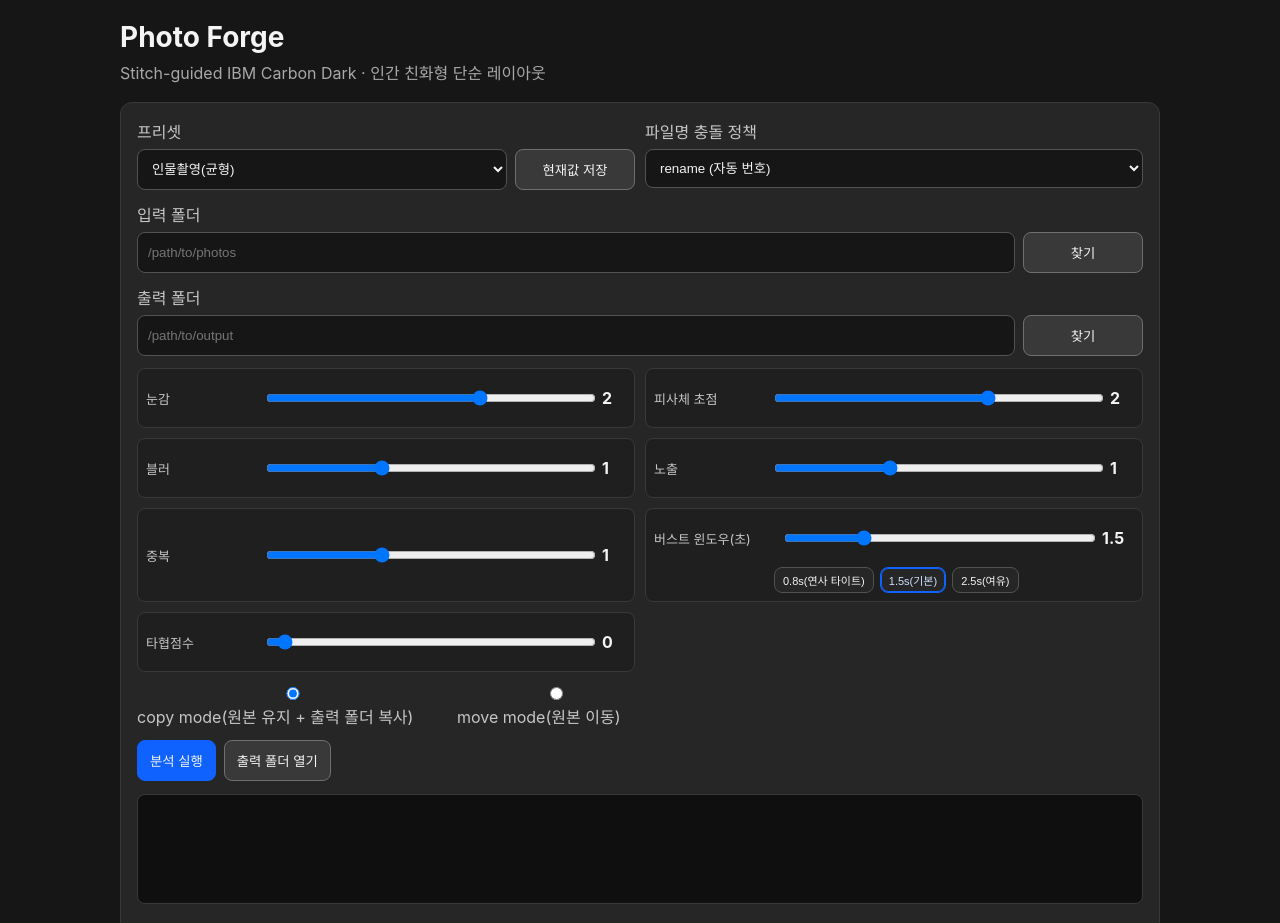
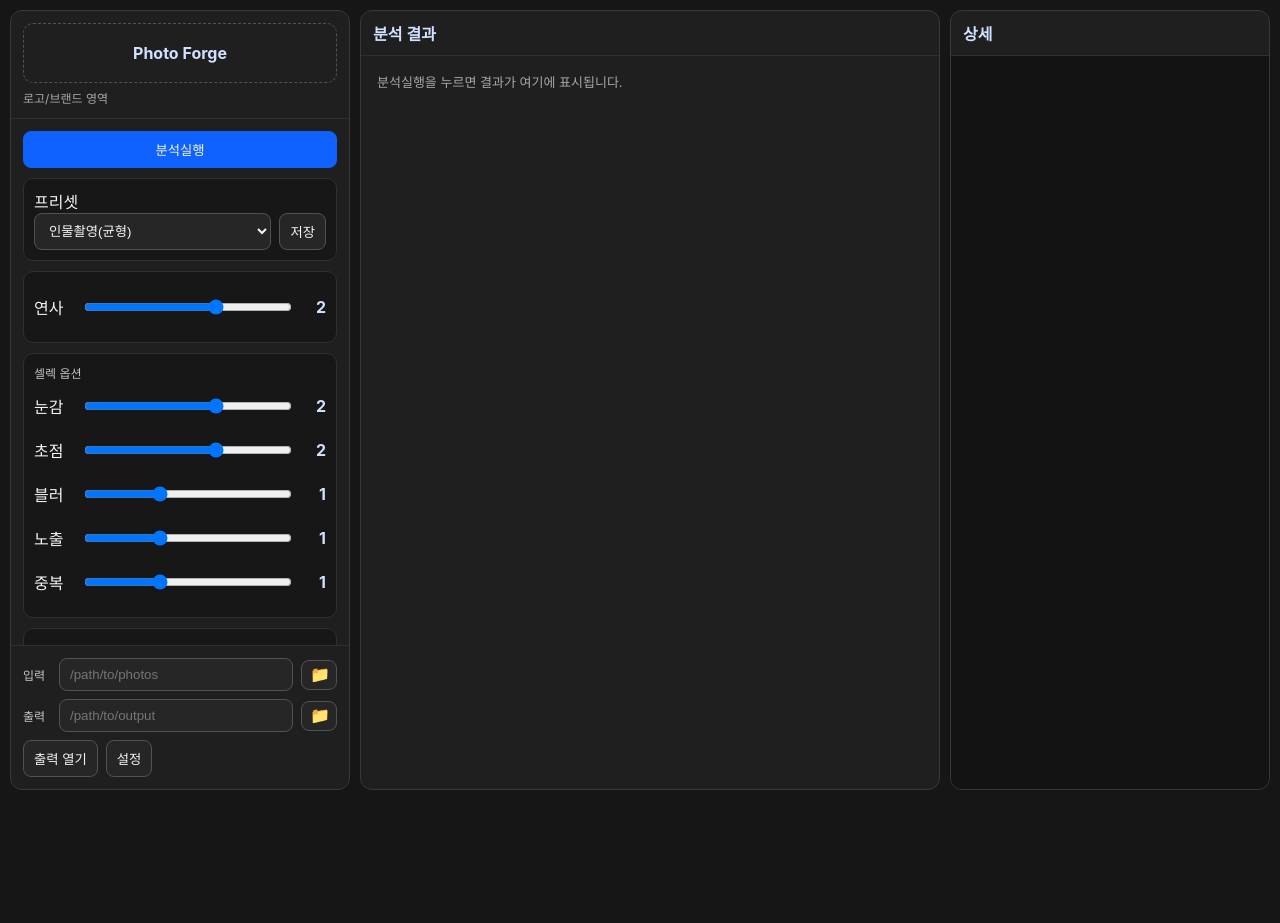
Before and after one commit to ktkarchive/photo-forge-app, an Electron app: page gui/renderer/index.html in a window 1280 px wide. Shown: the top 923 px of the page. After the commit the page ends 800 px from the top, so only its background shows below. Drawn offline with Linux system fonts and the light colour scheme.

Commit message:
feat(gui): redesign to 3-pane workflow with left controls, center results, and settings popup

```diff
--- a/gui/renderer/index.html
+++ b/gui/renderer/index.html
@@ -7,81 +7,68 @@
     <link rel="stylesheet" href="./styles.css" />
   </head>
   <body>
-    <div class="app">
-      <header class="top">
-        <div>
-          <h1>Photo Forge</h1>
-          <p>Stitch-guided IBM Carbon Dark · 인간 친화형 단순 레이아웃</p>
+    <div class="layout3">
+      <aside class="leftPane">
+        <div class="leftTop">
+          <div class="logoSlot">Photo Forge</div>
+          <div class="logoSub">로고/브랜드 영역</div>
         </div>
-      </header>
 
-      <main class="card">
-        <div class="row two-col">
-          <div>
+        <div class="leftCenter">
+          <button id="runBtn" class="primary runBtn">분석실행</button>
+
+          <div class="menuBlock">
             <label>프리셋</label>
-            <div class="field">
+            <div class="rowInline">
               <select id="presetSelect">
                 <option value="conservative">인물촬영(보수)</option>
                 <option value="balanced" selected>인물촬영(균형)</option>
                 <option value="aggressive">인물촬영(공격)</option>
               </select>
-              <button id="savePreset">현재값 저장</button>
-            </div>
-          </div>
-          <div>
-            <label>파일명 충돌 정책</label>
-            <select id="conflictPolicy">
-              <option value="rename" selected>rename (자동 번호)</option>
-              <option value="skip">skip</option>
-              <option value="overwrite">overwrite</option>
-            </select>
+              <button id="savePreset" class="ghost">저장</button>
             </div>
           </div>
 
-        <div class="row">
-          <label>입력 폴더</label>
-          <div class="field">
-            <input id="inputDir" placeholder="/path/to/photos" />
-            <button id="pickInput">찾기</button>
+          <div class="menuBlock">
+            <div class="sliderRow"><span>연사</span><input id="burstLevel" type="range" min="0" max="3" step="1" value="2" /><b id="burstLevelVal">2</b></div>
+          </div>
+
+          <div class="menuBlock">
+            <div class="blockTitle">셀렉 옵션</div>
+            <div class="sliderRow"><span>눈감</span><input id="eyes" type="range" min="0" max="3" value="2" /><b id="eyesVal">2</b></div>
+            <div class="sliderRow"><span>초점</span><input id="focus" type="range" min="0" max="3" value="2" /><b id="focusVal">2</b></div>
+            <div class="sliderRow"><span>블러</span><input id="blur" type="range" min="0" max="3" value="1" /><b id="blurVal">1</b></div>
+            <div class="sliderRow"><span>노출</span><input id="exposure" type="range" min="0" max="3" value="1" /><b id="exposureVal">1</b></div>
+            <div class="sliderRow"><span>중복</span><input id="dup" type="range" min="0" max="3" value="1" /><b id="dupVal">1</b></div>
+          </div>
+
+          <div class="menuBlock">
+            <div class="sliderRow"><span>타협</span><input id="compromise" type="range" min="0" max="15" value="0" /><b id="compromiseVal">0</b></div>
           </div>
         </div>
 
-        <div class="row">
-          <label>출력 폴더</label>
-          <div class="field">
+        <div class="leftBottom">
+          <div class="pathRow">
+            <span>입력</span>
+            <input id="inputDir" placeholder="/path/to/photos" />
+            <button id="pickInput" class="iconBtn" title="입력 폴더 찾기">📁</button>
+          </div>
+          <div class="pathRow">
+            <span>출력</span>
             <input id="outputDir" placeholder="/path/to/output" />
-            <button id="pickOutput">찾기</button>
+            <button id="pickOutput" class="iconBtn" title="출력 폴더 찾기">📁</button>
+          </div>
+          <div class="leftBottomActions">
+            <button id="openOut" class="ghost">출력 열기</button>
+            <button id="openSettings" class="ghost">설정</button>
           </div>
         </div>
+      </aside>
 
-        <div class="grid">
-          <div class="level"><span>눈감</span><input id="eyes" type="range" min="0" max="3" value="2" /><b id="eyesVal">2</b></div>
-          <div class="level"><span>피사체 초점</span><input id="focus" type="range" min="0" max="3" value="2" /><b id="focusVal">2</b></div>
-          <div class="level"><span>블러</span><input id="blur" type="range" min="0" max="3" value="1" /><b id="blurVal">1</b></div>
-          <div class="level"><span>노출</span><input id="exposure" type="range" min="0" max="3" value="1" /><b id="exposureVal">1</b></div>
-          <div class="level"><span>중복</span><input id="dup" type="range" min="0" max="3" value="1" /><b id="dupVal">1</b></div>
-          <div class="level burstLevel"><span>버스트 윈도우(초)</span><input id="burstWindow" type="range" min="0.5" max="5.0" step="0.1" value="1.5" /><b id="burstWindowVal">1.5</b><div class="burstPresets"><button type="button" class="burstPreset" data-burst="0.8">0.8s(연사 타이트)</button><button type="button" class="burstPreset active" data-burst="1.5">1.5s(기본)</button><button type="button" class="burstPreset" data-burst="2.5">2.5s(여유)</button></div></div>
-          <div class="level"><span>타협점수</span><input id="compromise" type="range" min="0" max="15" value="0" /><b id="compromiseVal">0</b></div>
-        </div>
-
-        <div class="options">
-          <label><input name="exportMode" type="radio" value="copy" checked /> copy mode(원본 유지 + 출력 폴더 복사)</label>
-          <label><input name="exportMode" type="radio" value="move" /> move mode(원본 이동)</label>
-        </div>
-
-        <div class="actions">
-          <button id="runBtn" class="primary">분석 실행</button>
-          <button id="openOut">출력 폴더 열기</button>
-        </div>
-
-        <pre id="log"></pre>
-      </main>
-    </div>
-
-    <div id="reviewModal" class="modal hidden">
-      <div class="modalCard">
-        <div class="modalHead">
-          <h3>결과 검토 (Approve / Reject)</h3>
+      <main class="centerPane">
+        <div class="paneHeader">분석 결과</div>
+        <div id="reviewPanel" class="reviewPanel hidden">
+          <div class="reviewHead">
             <span id="modalSummary">0건</span>
           </div>
           <div class="reviewToolbar">
@@ -106,12 +93,38 @@
             </label>
             <button id="quickApproveView" class="ghostBtn" type="button">approve만 빠르게 보기</button>
             <button id="quickRejectView" class="ghostBtn" type="button">reject만 빠르게 보기</button>
-          <span class="hotkeyHint">단축키: ↑↓←→ 이동, A=approve, R=reject, Q=approve quick, W=reject quick, Enter=확인, Esc=취소</span>
           </div>
+          <div class="hotkeyHint">단축키: ↑↓←→ 이동, A=approve, R=reject, Q=approve quick, W=reject quick, Enter=확인, Esc=취소</div>
           <div id="reviewGrid" class="reviewGrid"></div>
-        <div class="modalActions">
-          <button id="cancelReview">취소</button>
+          <div class="reviewActions">
+            <button id="cancelReview" class="ghost">취소</button>
             <button id="confirmReview" class="primary">확인</button>
+          </div>
+        </div>
+        <div id="emptyCenter" class="emptyCenter">분석실행을 누르면 결과가 여기에 표시됩니다.</div>
+      </main>
+
+      <aside class="rightPane">
+        <div class="paneHeader">상세</div>
+        <pre id="log"></pre>
+      </aside>
+    </div>
+
+    <div id="settingsModal" class="settingsModal hidden">
+      <div class="settingsCard">
+        <div class="settingsHead">
+          <h3>설정</h3>
+          <button id="closeSettings" class="ghost">닫기</button>
+        </div>
+        <div class="settingsBody">
+          <label class="radioRow"><input name="exportMode" type="radio" value="copy" checked /> copy mode(원본 유지 + 출력 폴더 복사)</label>
+          <label class="radioRow"><input name="exportMode" type="radio" value="move" /> move mode(원본 이동)</label>
+          <label>파일명 충돌 정책</label>
+          <select id="conflictPolicy">
+            <option value="rename" selected>rename (자동 번호)</option>
+            <option value="skip">skip</option>
+            <option value="overwrite">overwrite</option>
+          </select>
         </div>
       </div>
     </div>
--- a/gui/renderer/renderer.js
+++ b/gui/renderer/renderer.js
@@ -1,34 +1,15 @@
 const $ = (id) => document.getElementById(id)
 
-const ids = ['eyes', 'focus', 'blur', 'exposure', 'dup', 'compromise']
+const ids = ['eyes', 'focus', 'blur', 'exposure', 'dup', 'compromise', 'burstLevel']
 for (const id of ids) {
   const el = $(id)
   const out = $(`${id}Val`)
+  if (!el || !out) continue
   el.addEventListener('input', () => {
     out.textContent = el.value
     persistRecent()
   })
 }
-
-function syncBurstPresetButtons(v) {
-  document.querySelectorAll('.burstPreset').forEach((btn) => {
-    const pv = Number(btn.dataset.burst || 0)
-    btn.classList.toggle('active', Math.abs(pv - v) < 0.05)
-  })
-}
-
-function setBurstWindow(v, persist = true) {
-  const bw = Math.max(0.5, Math.min(5.0, Number(v || 1.5)))
-  $('burstWindow').value = bw.toFixed(1)
-  $('burstWindowVal').textContent = bw.toFixed(1)
-  syncBurstPresetButtons(bw)
-  if (persist) persistRecent()
-}
-
-$('burstWindow').addEventListener('input', () => {
-  const v = Number($('burstWindow').value || 1.5)
-  setBurstWindow(v)
-})
 
 const PRESET_KEY = 'photoforge.presets.v1'
 const RECENT_KEY = 'photoforge.recent.v1'
@@ -43,9 +24,17 @@
 let activeFile = ''
 
 const defaultPresets = {
-  conservative: { eyes: 1, focus: 1, blur: 1, exposure: 1, dup: 0, compromise: 0 },
-  balanced: { eyes: 2, focus: 2, blur: 1, exposure: 1, dup: 1, compromise: 0 },
-  aggressive: { eyes: 3, focus: 3, blur: 2, exposure: 2, dup: 2, compromise: 0 },
+  conservative: { eyes: 1, focus: 1, blur: 1, exposure: 1, dup: 0, compromise: 0, burstLevel: 1 },
+  balanced: { eyes: 2, focus: 2, blur: 1, exposure: 1, dup: 1, compromise: 0, burstLevel: 2 },
+  aggressive: { eyes: 3, focus: 3, blur: 2, exposure: 2, dup: 2, compromise: 0, burstLevel: 3 },
+}
+
+function burstLevelToSec(level) {
+  const n = Number(level || 0)
+  if (n <= 0) return 0.0
+  if (n === 1) return 0.8
+  if (n === 2) return 1.5
+  return 2.5
 }
 
 function loadPresets() {
@@ -64,6 +53,7 @@
 
 function applyLevelSet(levels) {
   const map = {
+    burstLevel: levels.burstLevel ?? 2,
     eyes: levels.eyes ?? levels.eyes_closed ?? 2,
     focus: levels.focus ?? levels.out_of_focus_subject ?? 2,
     blur: levels.blur ?? levels.motion_blur ?? 1,
@@ -78,13 +68,15 @@
 }
 
 function getSettingFromUI() {
+  const burstLevel = Number($('burstLevel').value || 0)
   return {
     inputDir: $('inputDir').value.trim(),
     outputDir: $('outputDir').value.trim(),
     conflictPolicy: $('conflictPolicy').value,
     exportMode: document.querySelector('input[name="exportMode"]:checked')?.value || 'copy',
     compromise: Number($('compromise').value),
-    burstWindowSec: Number($('burstWindow').value || 1.5),
+    burstLevel,
+    burstWindowSec: burstLevelToSec(burstLevel),
     levels: {
       eyes_closed: Number($('eyes').value),
       out_of_focus_subject: Number($('focus').value),
@@ -112,12 +104,9 @@
       const radio = document.querySelector(`input[name="exportMode"][value="${v.exportMode}"]`)
       if (radio) radio.checked = true
     }
-    if (typeof v.burstWindowSec !== 'undefined') {
-      setBurstWindow(v.burstWindowSec, false)
-    } else {
-      setBurstWindow(1.5, false)
+    if (v.levels || typeof v.compromise !== 'undefined' || typeof v.burstLevel !== 'undefined') {
+      applyLevelSet({ ...(v.levels || {}), compromise: v.compromise ?? 0, burstLevel: v.burstLevel ?? 2 })
     }
-    if (v.levels || typeof v.compromise !== 'undefined') applyLevelSet({ ...(v.levels || {}), compromise: v.compromise ?? 0 })
   } catch {}
 }
 
@@ -297,7 +286,7 @@
   refreshModalSummary()
 }
 
-function openModal(items) {
+function openReview(items) {
   modalItems = items
   reviewFilter = 'all'
   reviewSort = 'score_desc'
@@ -309,13 +298,29 @@
   $('reviewMinScoreVal').textContent = String(reviewMinScore)
   syncQuickButtons()
   activeFile = items[0]?.file || ''
+  $('emptyCenter').classList.add('hidden')
+  $('reviewPanel').classList.remove('hidden')
   renderReviewGrid()
-  $('reviewModal').classList.remove('hidden')
 }
 
-function closeModal() {
-  $('reviewModal').classList.add('hidden')
+function closeReview() {
+  $('reviewPanel').classList.add('hidden')
+  $('emptyCenter').classList.remove('hidden')
 }
+
+function openSettings() {
+  $('settingsModal').classList.remove('hidden')
+}
+
+function closeSettings() {
+  $('settingsModal').classList.add('hidden')
+}
+
+$('openSettings').addEventListener('click', openSettings)
+$('closeSettings').addEventListener('click', closeSettings)
+$('settingsModal').addEventListener('click', (e) => {
+  if (e.target.id === 'settingsModal') closeSettings()
+})
 
 $('presetSelect').addEventListener('change', () => {
   const presets = loadPresets()
@@ -326,6 +331,7 @@
 $('savePreset').addEventListener('click', () => {
   const presets = loadPresets()
   presets[$('presetSelect').value] = {
+    burstLevel: Number($('burstLevel').value),
     eyes: Number($('eyes').value),
     focus: Number($('focus').value),
     blur: Number($('blur').value),
@@ -353,13 +359,6 @@
 $('openOut').addEventListener('click', async () => {
   const p = $('outputDir').value.trim()
   if (p) await window.ktk.openPath(p)
-})
-
-document.querySelectorAll('.burstPreset').forEach((btn) => {
-  btn.addEventListener('click', () => {
-    const v = Number(btn.dataset.burst || 1.5)
-    setBurstWindow(v)
-  })
 })
 
 $('reviewFilter').addEventListener('change', () => {
@@ -430,7 +429,7 @@
 $('quickRejectView').addEventListener('click', toggleQuickRejectView)
 
 $('cancelReview').addEventListener('click', () => {
-  closeModal()
+  closeReview()
   $('log').textContent = '사용자가 취소했습니다. 실제 복사/이동은 수행하지 않았습니다.'
 })
 
@@ -453,7 +452,7 @@
     return
   }
 
-  closeModal()
+  closeReview()
   $('log').textContent = `적용 완료\n${JSON.stringify(result.summary || {}, null, 2)}`
 })
 
@@ -487,15 +486,15 @@
     return { ...it, decision }
   })
 
-  $('log').textContent = `분석 완료: total=${rows.length}. 검토 팝업에서 approve/reject 조정 후 확인을 눌러주세요.`
-  openModal(items)
+  $('log').textContent = `분석 완료: total=${rows.length}. 중앙 영역에서 approve/reject 조정 후 확인을 누르세요.`
+  openReview(items)
 })
 
 $('conflictPolicy').addEventListener('change', persistRecent)
 document.querySelectorAll('input[name="exportMode"]').forEach((r) => r.addEventListener('change', persistRecent))
 
 document.addEventListener('keydown', (e) => {
-  if ($('reviewModal').classList.contains('hidden')) return
+  if ($('reviewPanel').classList.contains('hidden')) return
 
   const tag = (e.target?.tagName || '').toLowerCase()
   const isTypingTarget = tag === 'input' || tag === 'textarea' || tag === 'select'
--- a/gui/renderer/styles.css
+++ b/gui/renderer/styles.css
@@ -1,65 +1,142 @@
 * { box-sizing: border-box; }
 body {
   margin: 0;
-  font-family: -apple-system, BlinkMacSystemFont, 'Segoe UI', Roboto, sans-serif;
   background: #161616;
   color: #f4f4f4;
+  font-family: -apple-system, BlinkMacSystemFont, 'Segoe UI', Roboto, sans-serif;
 }
-.app { max-width: 1080px; margin: 0 auto; padding: 20px; }
-.top h1 { margin: 0; font-size: 28px; }
-.top p { margin: 6px 0 18px; color: #a8a8a8; }
-.card {
-  background: #262626;
+
+.layout3 {
+  height: 100vh;
+  display: grid;
+  grid-template-columns: 340px 1fr 320px;
+  gap: 10px;
+  padding: 10px;
+}
+
+.leftPane, .centerPane, .rightPane {
+  background: #1f1f1f;
   border: 1px solid #393939;
   border-radius: 12px;
-  padding: 16px;
+  overflow: hidden;
 }
-.row { margin-bottom: 12px; }
-.two-col { display: grid; grid-template-columns: 1fr 1fr; gap: 10px; }
-.row label { display: block; margin-bottom: 6px; color: #c6c6c6; }
-.field { display: grid; grid-template-columns: 1fr 120px; gap: 8px; }
-input, select {
+
+.leftPane {
+  display: grid;
+  grid-template-rows: auto 1fr auto;
+}
+
+.leftTop, .leftCenter, .leftBottom {
+  padding: 12px;
+}
+
+.leftTop {
+  border-bottom: 1px solid #303030;
+}
+
+.logoSlot {
+  height: 60px;
+  border: 1px dashed #525252;
+  border-radius: 10px;
+  display: flex;
+  align-items: center;
+  justify-content: center;
+  color: #d0e2ff;
+  font-weight: 700;
+}
+
+.logoSub {
+  margin-top: 6px;
+  font-size: 12px;
+  color: #a8a8a8;
+}
+
+.leftCenter {
+  overflow: auto;
+  border-bottom: 1px solid #303030;
+}
+
+.runBtn {
   width: 100%;
-  background: #161616;
-  color: #f4f4f4;
-  border: 1px solid #525252;
-  border-radius: 8px;
+  margin-bottom: 10px;
+}
+
+.menuBlock {
+  border: 1px solid #303030;
+  border-radius: 10px;
   padding: 10px;
+  margin-bottom: 10px;
+  background: #171717;
 }
-button {
-  border: 1px solid #6f6f6f;
-  background: #393939;
-  color: #f4f4f4;
-  border-radius: 8px;
-  padding: 10px 12px;
-  cursor: pointer;
+
+.blockTitle {
+  font-size: 12px;
+  color: #c6c6c6;
+  margin-bottom: 6px;
 }
-button.primary { background: #0f62fe; border-color: #0f62fe; }
-.grid { display: grid; grid-template-columns: 1fr 1fr; gap: 10px; margin: 10px 0 6px; }
-.level { background: #1f1f1f; border: 1px solid #393939; border-radius: 8px; padding: 8px; display: grid; grid-template-columns: 110px 1fr 24px; align-items: center; gap: 8px; }
-.level span { font-size: 13px; color: #c6c6c6; }
-.burstLevel { grid-template-columns: 120px 1fr 32px; }
-.burstPresets { grid-column: 1 / span 3; display: flex; gap: 6px; margin-top: 0; margin-left: 120px; }
-.burstPreset { padding: 4px 8px; font-size: 11px; background: #262626; border-color: #525252; }
-.burstPreset.active { border-color: #0f62fe; color: #d0e2ff; box-shadow: 0 0 0 1px #0f62fe inset; }
-.options { display: flex; gap: 18px; margin: 12px 0; color: #c6c6c6; flex-wrap: wrap; }
-.actions { display: flex; gap: 8px; margin-bottom: 12px; flex-wrap: wrap; }
-#log {
-  min-height: 110px;
-  background: #0f0f0f;
-  border: 1px solid #393939;
-  border-radius: 8px;
-  padding: 10px;
-  white-space: pre-wrap;
-  word-break: break-word;
+
+.rowInline {
+  display: grid;
+  grid-template-columns: 1fr auto;
+  gap: 8px;
+}
+
+.sliderRow {
+  display: grid;
+  grid-template-columns: 40px 1fr 24px;
+  gap: 8px;
+  align-items: center;
+  margin: 6px 0;
+}
+
+.sliderRow b {
+  text-align: right;
   color: #d0e2ff;
 }
 
-.modal { position: fixed; inset: 0; background: rgba(0, 0, 0, 0.68); display: flex; align-items: center; justify-content: center; z-index: 99; }
-.hidden { display: none; }
-.modalCard { width: min(1180px, 95vw); height: min(820px, 92vh); background: #1f1f1f; border: 1px solid #393939; border-radius: 12px; display: flex; flex-direction: column; padding: 12px; }
-.modalHead { display: flex; justify-content: space-between; align-items: center; margin-bottom: 8px; }
-.modalHead h3 { margin: 0; }
+.leftBottom .pathRow {
+  display: grid;
+  grid-template-columns: 28px 1fr 36px;
+  gap: 8px;
+  align-items: center;
+  margin-bottom: 8px;
+}
+
+.leftBottom .pathRow span {
+  color: #c6c6c6;
+  font-size: 12px;
+}
+
+.leftBottomActions {
+  display: flex;
+  gap: 8px;
+}
+
+.paneHeader {
+  padding: 10px 12px;
+  border-bottom: 1px solid #303030;
+  color: #d0e2ff;
+  font-weight: 600;
+}
+
+.centerPane {
+  display: flex;
+  flex-direction: column;
+}
+
+.reviewPanel {
+  flex: 1;
+  display: flex;
+  flex-direction: column;
+  padding: 10px;
+}
+
+.reviewHead {
+  font-size: 12px;
+  color: #c6c6c6;
+  margin-bottom: 6px;
+}
+
 .reviewToolbar { display: flex; align-items: center; gap: 10px; margin-bottom: 8px; flex-wrap: wrap; }
 .reviewToolbar label { display: flex; align-items: center; gap: 6px; color: #c6c6c6; font-size: 12px; }
 .reviewToolbar select { width: auto; min-width: 150px; padding: 6px 8px; }
@@ -67,7 +144,7 @@
 .scoreFilterWrap b { min-width: 18px; display: inline-block; text-align: right; color: #d0e2ff; }
 .ghostBtn { padding: 6px 10px; background: #262626; border-color: #525252; font-size: 12px; }
 .ghostBtn.active { border-color: #0f62fe; color: #d0e2ff; box-shadow: 0 0 0 1px #0f62fe inset; }
-.hotkeyHint { font-size: 11px; color: #a8a8a8; }
+.hotkeyHint { font-size: 11px; color: #a8a8a8; margin-bottom: 8px; }
 .reviewGrid { flex: 1; overflow: auto; display: grid; grid-template-columns: repeat(4, minmax(0, 1fr)); gap: 10px; padding: 4px; }
 .reviewCard { border: 1px solid #3b3b3b; border-radius: 8px; background: #262626; padding: 8px; }
 .reviewCard.active-card { border-color: #0f62fe; box-shadow: 0 0 0 1px #0f62fe inset; }
@@ -84,4 +161,96 @@
 .smallActions { display: flex; gap: 6px; margin-top: 8px; }
 .smallActions button { flex: 1; font-size: 11px; padding: 6px 8px; }
 .smallActions button.sel { border-color: #0f62fe; color: #d0e2ff; }
-.modalActions { margin-top: 10px; display: flex; gap: 8px; justify-content: flex-end; }
+.reviewActions { margin-top: 10px; display: flex; gap: 8px; justify-content: flex-end; }
+
+.emptyCenter {
+  color: #a8a8a8;
+  font-size: 13px;
+  padding: 16px;
+}
+
+.rightPane {
+  display: flex;
+  flex-direction: column;
+}
+
+#log {
+  margin: 0;
+  flex: 1;
+  padding: 12px;
+  white-space: pre-wrap;
+  word-break: break-word;
+  color: #d0e2ff;
+  overflow: auto;
+  background: #131313;
+}
+
+.settingsModal {
+  position: fixed;
+  inset: 0;
+  background: rgba(0, 0, 0, 0.6);
+  display: flex;
+  align-items: center;
+  justify-content: center;
+  z-index: 100;
+}
+
+.settingsCard {
+  width: min(520px, 92vw);
+  background: #1f1f1f;
+  border: 1px solid #393939;
+  border-radius: 12px;
+  padding: 12px;
+}
+
+.settingsHead {
+  display: flex;
+  align-items: center;
+  justify-content: space-between;
+  margin-bottom: 10px;
+}
+
+.settingsHead h3 {
+  margin: 0;
+}
+
+.settingsBody {
+  display: grid;
+  gap: 8px;
+}
+
+.radioRow {
+  color: #c6c6c6;
+}
+
+button, input, select {
+  background: #262626;
+  color: #f4f4f4;
+  border: 1px solid #525252;
+  border-radius: 8px;
+  padding: 8px 10px;
+}
+
+button {
+  cursor: pointer;
+}
+
+button.primary {
+  background: #0f62fe;
+  border-color: #0f62fe;
+}
+
+button.ghost {
+  background: #262626;
+  border-color: #525252;
+}
+
+.iconBtn {
+  font-size: 16px;
+  line-height: 1;
+  padding: 6px 8px;
+}
+
+.hidden {
+  display: none !important;
+}
```
Also changed, not shown: gui/README_GUI_MACOS.txt. Lines whose indentation alone changed are shown as unchanged.
